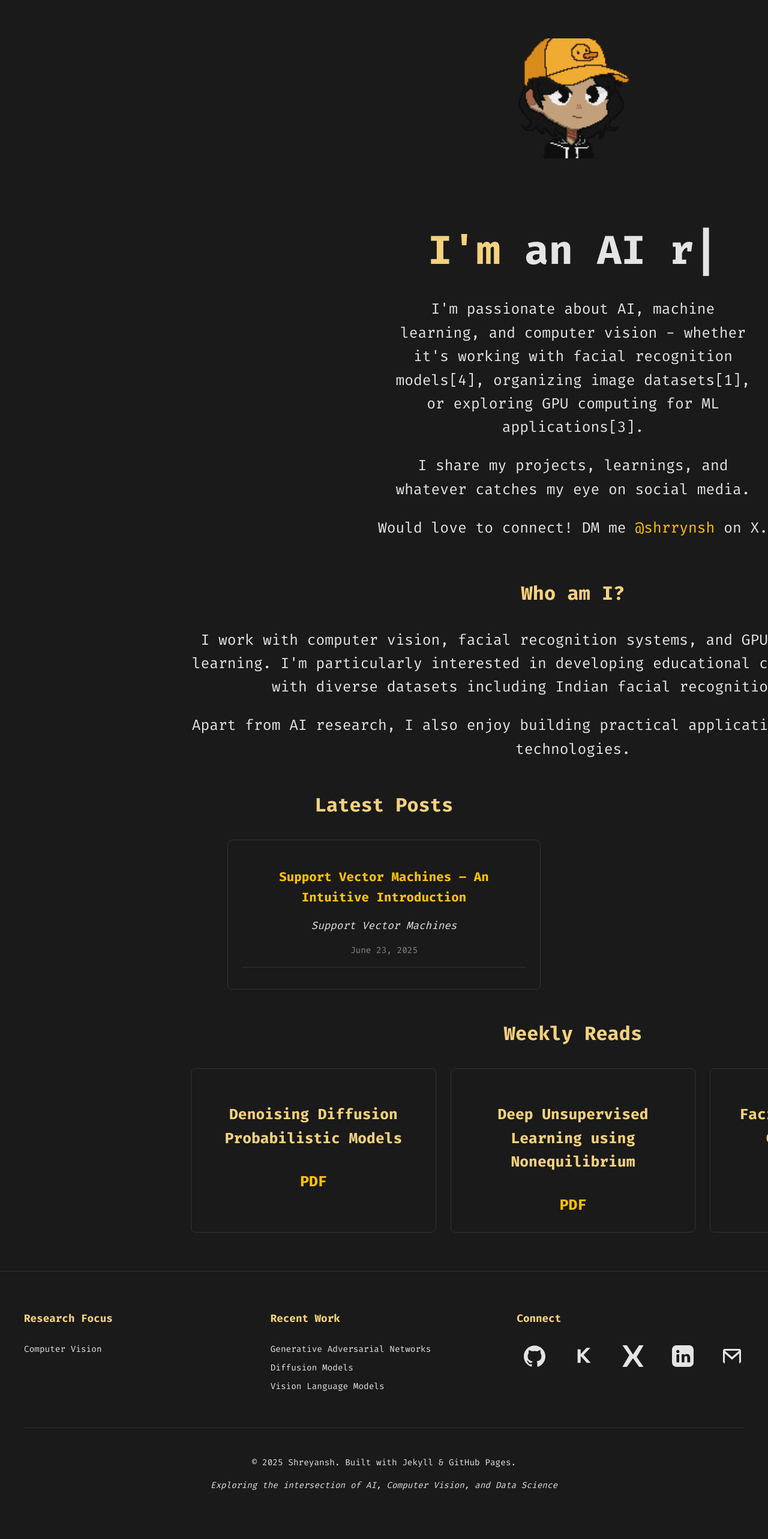
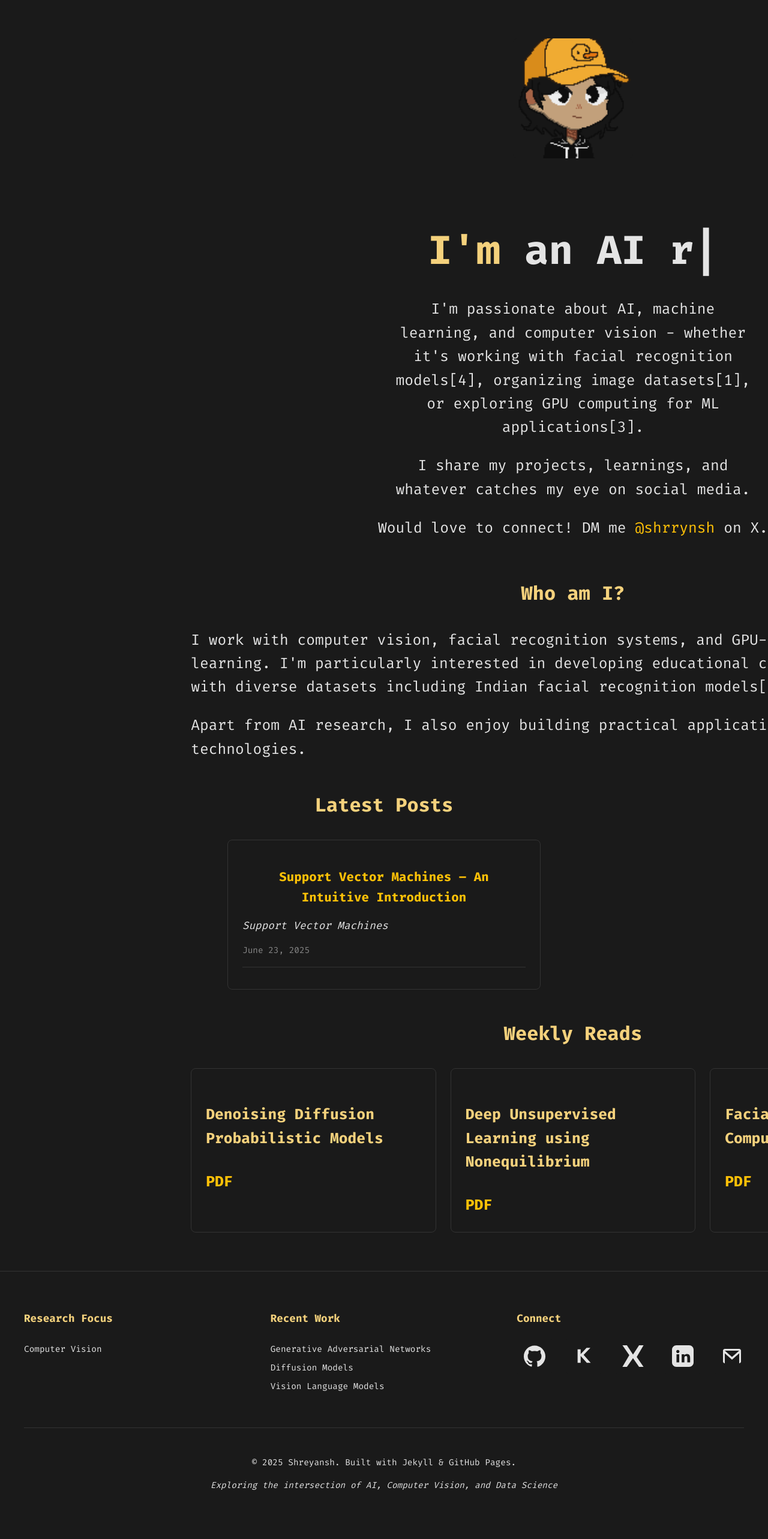
Before and after one commit to shrrynsh/site.github.io, a Jekyll site: the page built from index.md, in a window 1280 px wide. Shown: the whole page at 60% size. Built offline with Jekyll 4.4.1, drawn with Linux system fonts in a browser that asks for light colours.

Commit message:
Update default.html

```diff
--- a/_layouts/default.html
+++ b/_layouts/default.html
@@ -118,6 +118,15 @@
       margin: 2rem auto;
       padding: 0 2rem;
       box-sizing: border-box;
+      /* Removed text-align: center for better readability */
+    }
+
+    /* Center only headings and special elements */
+    .main-content h1,
+    .main-content h2,
+    .main-content h3,
+    .main-content .centered,
+    .main-content .profile-pic {
       text-align: center;
     }
 
```
